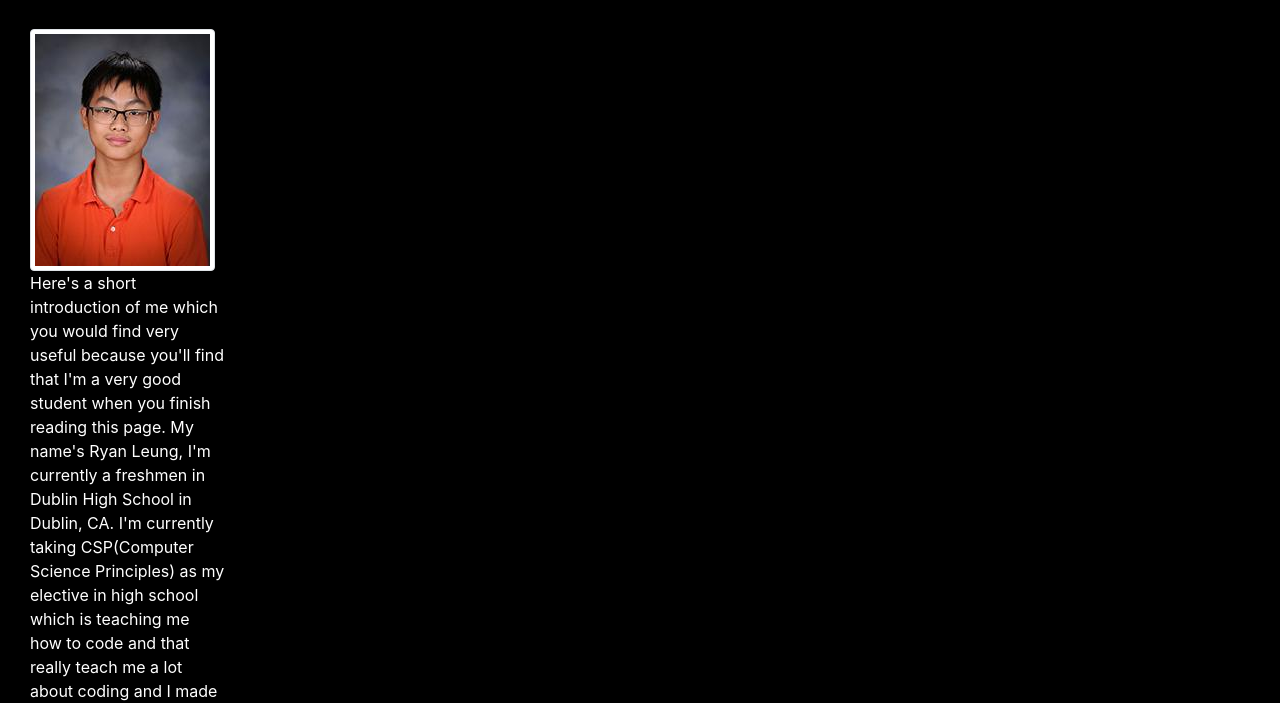
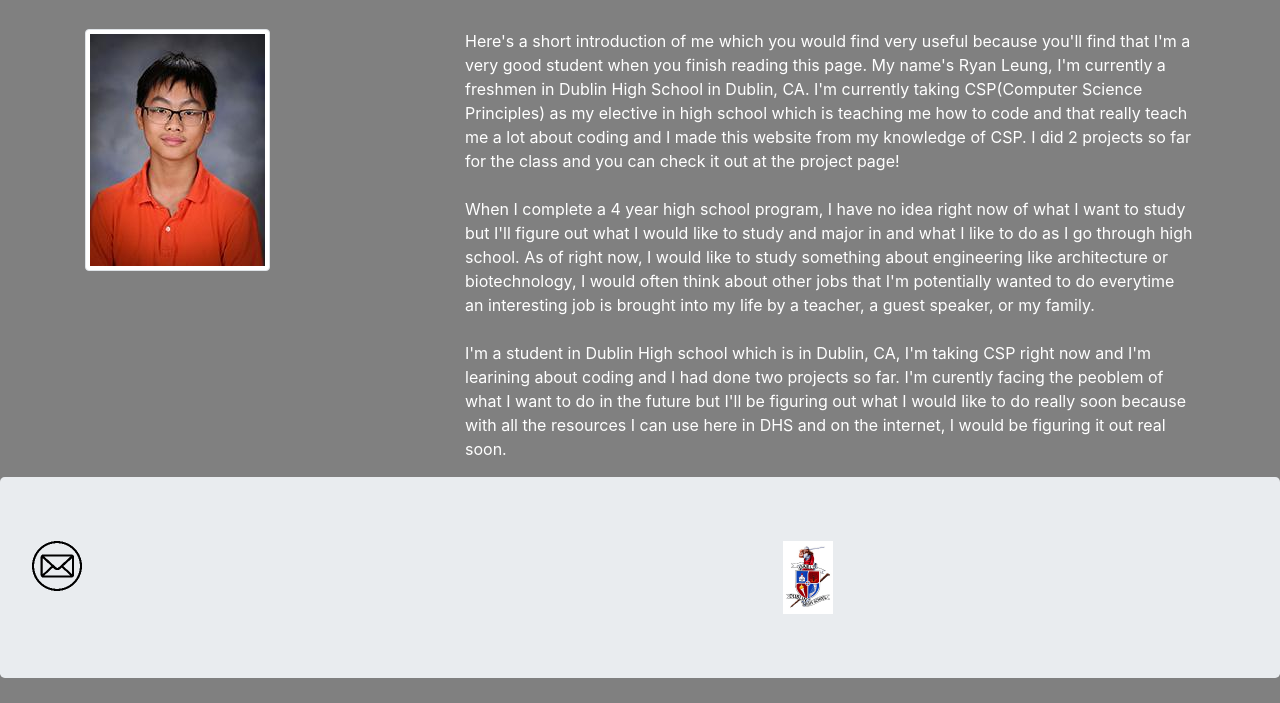
Before and after one commit to RyaLeu96879/portfolio, a plain HTML site: page Leung_AboutMe.html in a window 1280 px wide. Shown: the part 227-930 px from the top of the page. Drawn offline with Linux system fonts and the light colour scheme.

Commit message:
My seventh commit

```diff
--- a/Leung_AboutMe.html
+++ b/Leung_AboutMe.html
@@ -1,10 +1,11 @@
 <!DOCTYPE HTML>
 <html>
+    <!---Start of header--->
   <head>
     <link href="bootstrap-4.1.3-dist/bootstrap.css" type="text/css" rel="stylesheet">
   </head>
   <body>
-     <body style="background-color:black;">
+    <body style="background-color:grey;">
       <nav class="nav nav-pills nav-fill">
         <a class="nav-item nav-link" href="index.html">Home</a>
         <a class="nav-item nav-link active" href="Leung_AboutMe.html">About Me</a>
@@ -12,35 +13,44 @@
         <a class="nav-item nav-link" href="Leung_Projects.html">Projects</a>
         <a class="nav-item nav-link" href="Leung_Contact.html">Contact Me</a>
       </nav>
-    <div class="jumbotron">
+      <!---end of header--->
+      <!--- start of content--->
+      <div class="jumbotron text-center">
        <center><h1>About Me</h1></center>
       </div>
-    <div class="col-md-3">
+      <section class="main">
         <div class="container">
-        <img src="images/Myself.jpg" class="img-thumbnail" class="float-left"></a>
-          <div class="col-sm-9">
           <div class="row">
-            <font color="white"><p>Here's a short introduction of me which you would find very useful because you'll find that I'm a very good student when you finish reading this page.
-            My name's Ryan Leung, I'm currently a freshmen in Dublin High School in Dublin, CA.  I'm currently taking CSP(Computer Science Principles) as my elective
-            in high school which is teaching me how to code and that really teach me a lot about coding and I made this website from my knowledge of CSP. I did 2
+            <div class="col-md-4">
+              <img src="images/Myself.jpg" class="img-thumbnail">
+            </div>
+            <div class="col-md-8">
+            <font color="white"><p>Here's a short introduction of me which you would find very
+            useful because you'll find that I'm a very good student when you finish reading this page.
+            My name's Ryan Leung, I'm currently a freshmen in Dublin High School in Dublin, CA.
+            I'm currently taking CSP(Computer Science Principles) as my elective
+            in high school which is teaching me how to code and that really teach me a lot about
+            coding and I made this website from my knowledge of CSP. I did 2
             projects so far for the class and you can check it out at the project page!
             <br></br>
-            When I complete a 4 year high school program, I have no idea right now of what I want to study but I'll figure out what I would like to study
-            and major in and what I like to do as I go through high school.  As of right now, I would like to study something about engineering like architecture
-            or biotechnology, I would often think about other jobs that I'm potentially wanted to do everytime an interesting job is brought into my life by a
+            When I complete a 4 year high school program, I have no idea right now of what I
+            want to study but I'll figure out what I would like to study
+            and major in and what I like to do as I go through high school.  As of right now,
+            I would like to study something about engineering like architecture
+            or biotechnology, I would often think about other jobs that I'm potentially
+            wanted to do everytime an interesting job is brought into my life by a
             teacher, a guest speaker, or my family.
             <br></br>
-            I'm a student in Dublin High school which is located in Dublin, CA, I'm taking CSP right now and I'm learining about coding and I had done two projects so far.
-            I'm curently facing the peoblem of what I want to do in the future but I'll be figuring out what I would like to do really soon because with all the
+            I'm a student in Dublin High school which is in Dublin, CA, I'm taking CSP right
+            now and I'm learining about coding and I had done two projects so far.
+            I'm curently facing the peoblem of what I want to do in the future but I'll be
+            figuring out what I would like to do really soon because with all the
             resources I can use here in DHS and on the internet, I would be figuring it out real soon. </p></font>
           </div>
         </div>
-    </div>
-
-
-
-
-
+    </section>
+    <!--end of content--->
+    <!--Start of footer--->
     <footer class="cointainer">
       <div class="jumbotron">
         <div class="row">
@@ -55,6 +65,8 @@
             </a>
           </div>
         </div>
+      </div>
     </footer>
+    <!--end of footer--->
   </body>
 </html>
```
Also changed, not shown: Leung_Contact.html (+3 -8 lines), Leung_Projects.html (+7 -2 lines), Leung_Resume.html (+7 -12 lines), index.html (+1 -1 lines). Lines whose indentation alone changed are shown as unchanged.
